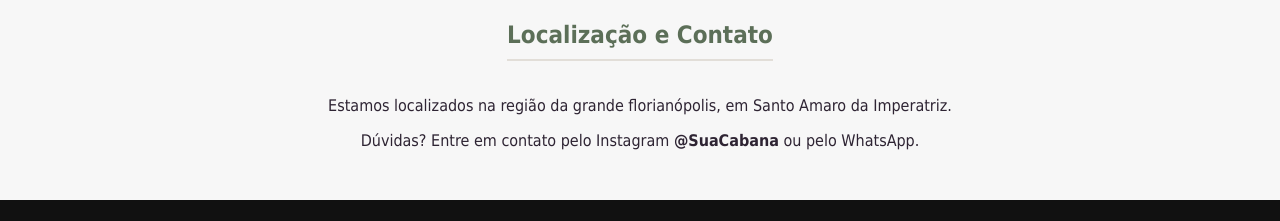
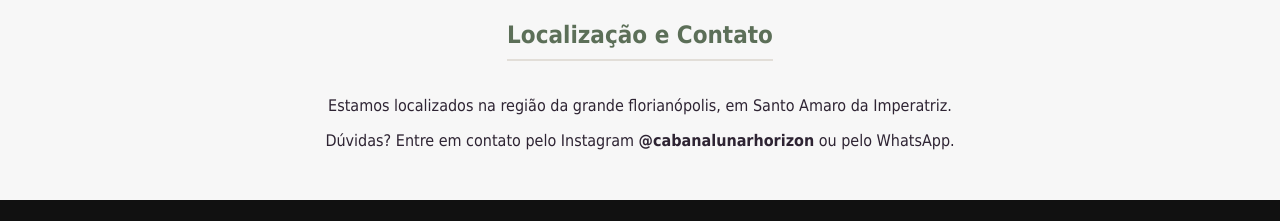
Before and after one commit to sansandrom2000-design/Cabana-Lunar-Horizon, a plain HTML site: page index.html in a window 1280 px wide. Shown: the part 2980-3201 px from the top of the page. Drawn offline with Linux system fonts and the light colour scheme.

Commit message:
segundo commit

```diff
--- a/index.html
+++ b/index.html
@@ -872,7 +872,7 @@
     <section class="secao">
         <h2>Localização e Contato</h2>
         <p>Estamos localizados na região da grande florianópolis, em Santo Amaro da Imperatriz.</p>
-        <p>Dúvidas? Entre em contato pelo Instagram <strong>@SuaCabana</strong> ou pelo WhatsApp.</p>
+        <p>Dúvidas? Entre em contato pelo Instagram <strong>@cabanalunarhorizon</strong> ou pelo WhatsApp.</p>
     </section>
 
     </div>
```
